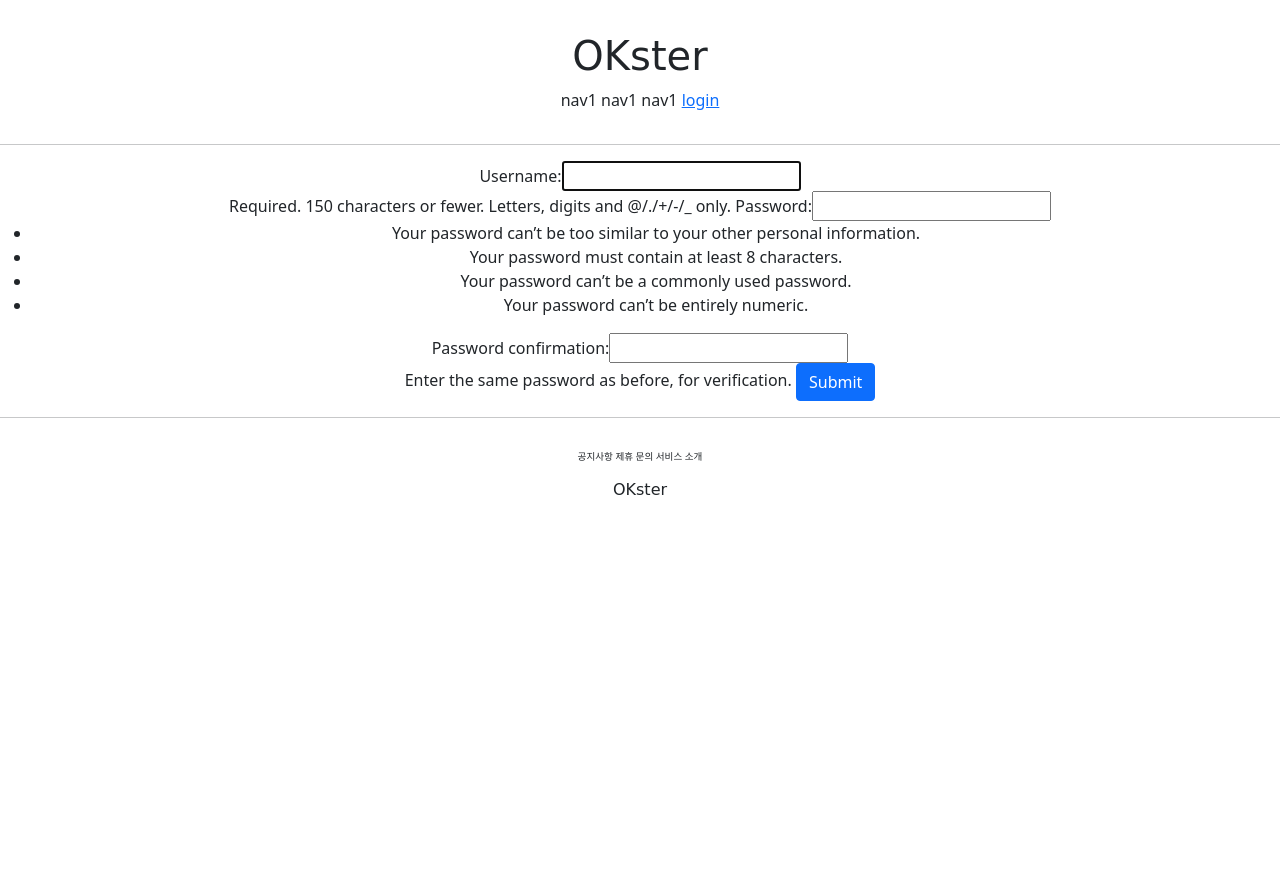
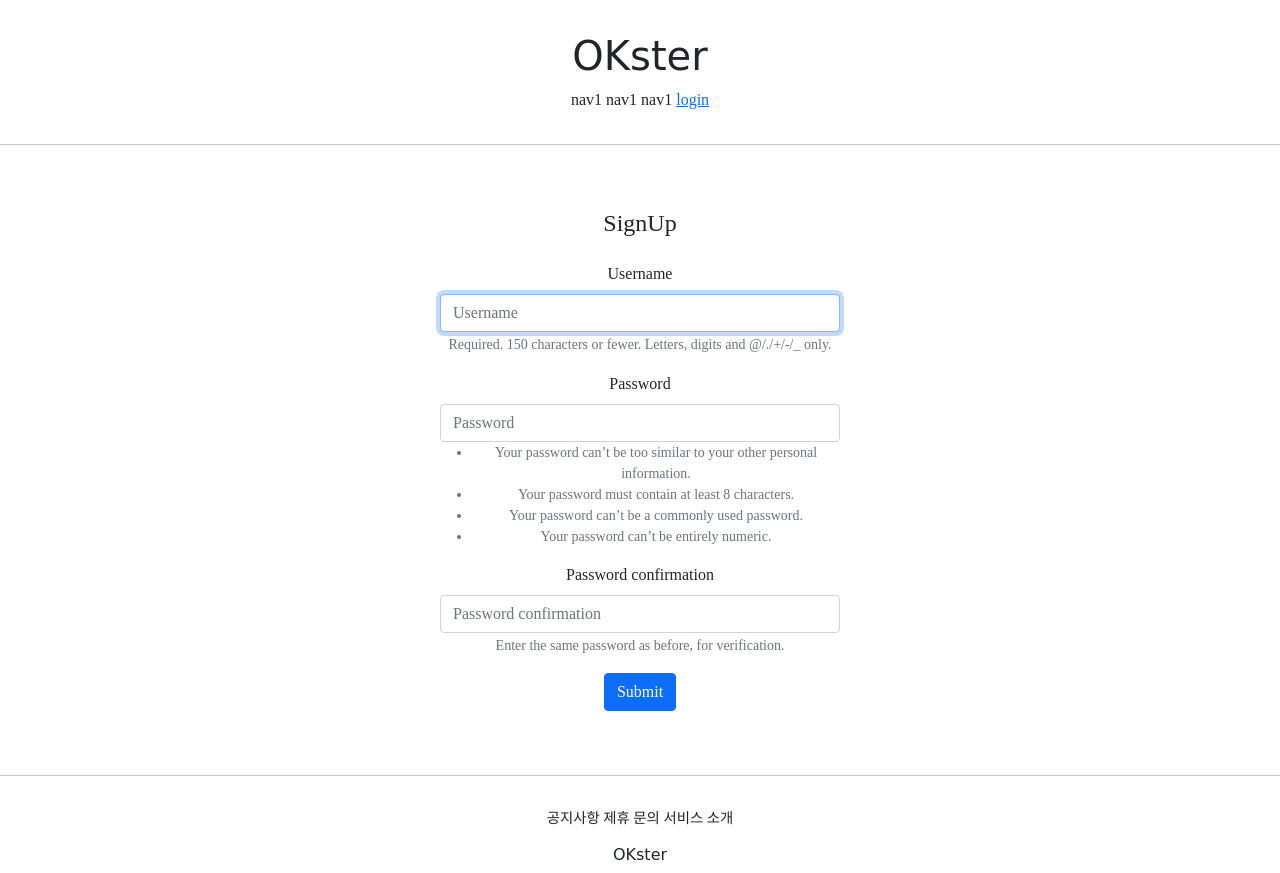
Before and after one commit to OK-Bi/OKster, a Django app: page /account/create/ in a window 1280 px wide. Before the commit the page ends 495 px from the top, so only its background shows below. Run offline with Django 3.2, Linux system fonts and the light colour scheme; some libraries are stand-ins or nearby versions; some web fonts are replaced.

Commit message:
django c.23: fonts

```diff
--- a/OKster/settings.py
+++ b/OKster/settings.py
@@ -49,6 +49,7 @@ INSTALLED_APPS = [
     'django.contrib.sessions',
     'django.contrib.messages',
     'django.contrib.staticfiles',
+    'bootstrap4',
     'accountapp',
 ]
 
--- a/accountapp/templates/accountapp/create.html
+++ b/accountapp/templates/accountapp/create.html
@@ -1,11 +1,15 @@
 {% extends 'base.html' %}
+{% load bootstrap4 %}
 
 {% block content %}
 
-  <div style="text-align: center">
+  <div style="text-align: center; max-width: 400px; margin: 4rem auto">
+    <div class="mb-4">
+      <h4>SignUp</h4>
+    </div>
     <form action="{% url 'accountapp:create' %}" method="post">
       {% csrf_token %}
-      {{ form }}
+      {% bootstrap_form form %}
       <input type="submit" class="btn btn-primary">
     </form>
 
--- a/static/base.css
+++ b/static/base.css
@@ -3,7 +3,7 @@
 }
 
 .OKster_footer_button{
-    font-size: .6rem;
+    font-size: .9rem;
 }
 
 .OKster_footer{
--- a/templates/base.html
+++ b/templates/base.html
@@ -3,7 +3,7 @@
 
 {% include 'head.html' %}
 
-<body>
+<body style="font-family:'NanumSquareR';">
     {% include 'header.html' %}
 
     <hr>
--- a/templates/footer.html
+++ b/templates/footer.html
@@ -1,7 +1,7 @@
     <div class="OKster_footer">
         <div class ="OKster_footer_button">
-            <span>공지사항</span>
-            <span>제휴 문의</span>
+            <span>공지사항 </span>
+            <span>제휴 문의 </span>
             <span>서비스 소개</span>
         </div>
         <div style="margin-top: 1rem;">
--- a/templates/head.html
+++ b/templates/head.html
@@ -21,4 +21,30 @@
     <!--     DEFAULT CSS LINK-->
     <link rel="stylesheet" type="text/css" href="{% static 'base.css' %}">
 
+    <style>
+        @font-face{
+            font-family: 'NanumSquareR';
+            src: local('NanumSquareR'),
+            url("{% static 'fonts/NanumSquareR.ttf' %}") format("opentype");
+        }
+
+        @font-face{
+                    font-family: 'NanumSquareEB';
+                    src: local('NanumSquareEB'),
+                    url("{% static 'fonts/NanumSquareEB.otf' %}") format("opentype");
+                }
+
+        @font-face{
+                    font-family: 'NanumSquareB';
+                    src: local('NanumSquareB'),
+                    url("{% static 'fonts/NanumSquareB.otf' %}") format("opentype");
+                }
+
+        @font-face{
+                    font-family: 'NanumSquareR';
+                    src: local('NanumSquareR'),
+                    url("{% static 'fonts/NanumSquareR.otf' %}") format("opentype");
+                }
+    </style>
+
 </head>
```
Also changed, not shown: accountapp/templates/accountapp/login.html (+4 -3 lines), static/fonts/NanumSquareOTFBold.otf (added), static/fonts/NanumSquareOTFExtraBold.otf (added), static/fonts/NanumSquareOTFLight.otf (added), static/fonts/NanumSquareOTFRegular.otf (added).
